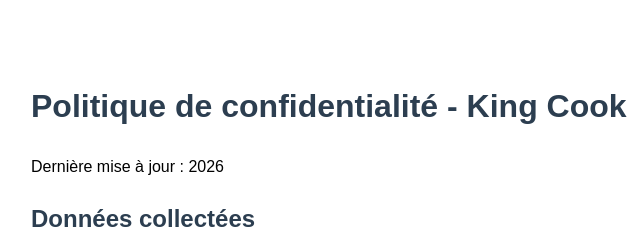
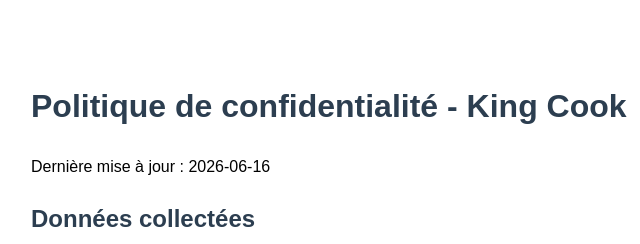
Before and after one commit to jeanbatiste740/kingcook-delete-account, a plain HTML site: page privacy.html in a window 1280 px wide. Shown: the top 244 px of the page, 159-799 px from the left. Drawn offline with Linux system fonts and the light colour scheme.

Commit message:
Update privacy.html

```diff
--- a/privacy.html
+++ b/privacy.html
@@ -21,7 +21,7 @@
 
 <h1>Politique de confidentialité - King Cook</h1>
 
-<p>Dernière mise à jour : 2026</p>
+<p>Dernière mise à jour : 2026-06-16</p>
 
 <h2>Données collectées</h2>
 <ul>
```
